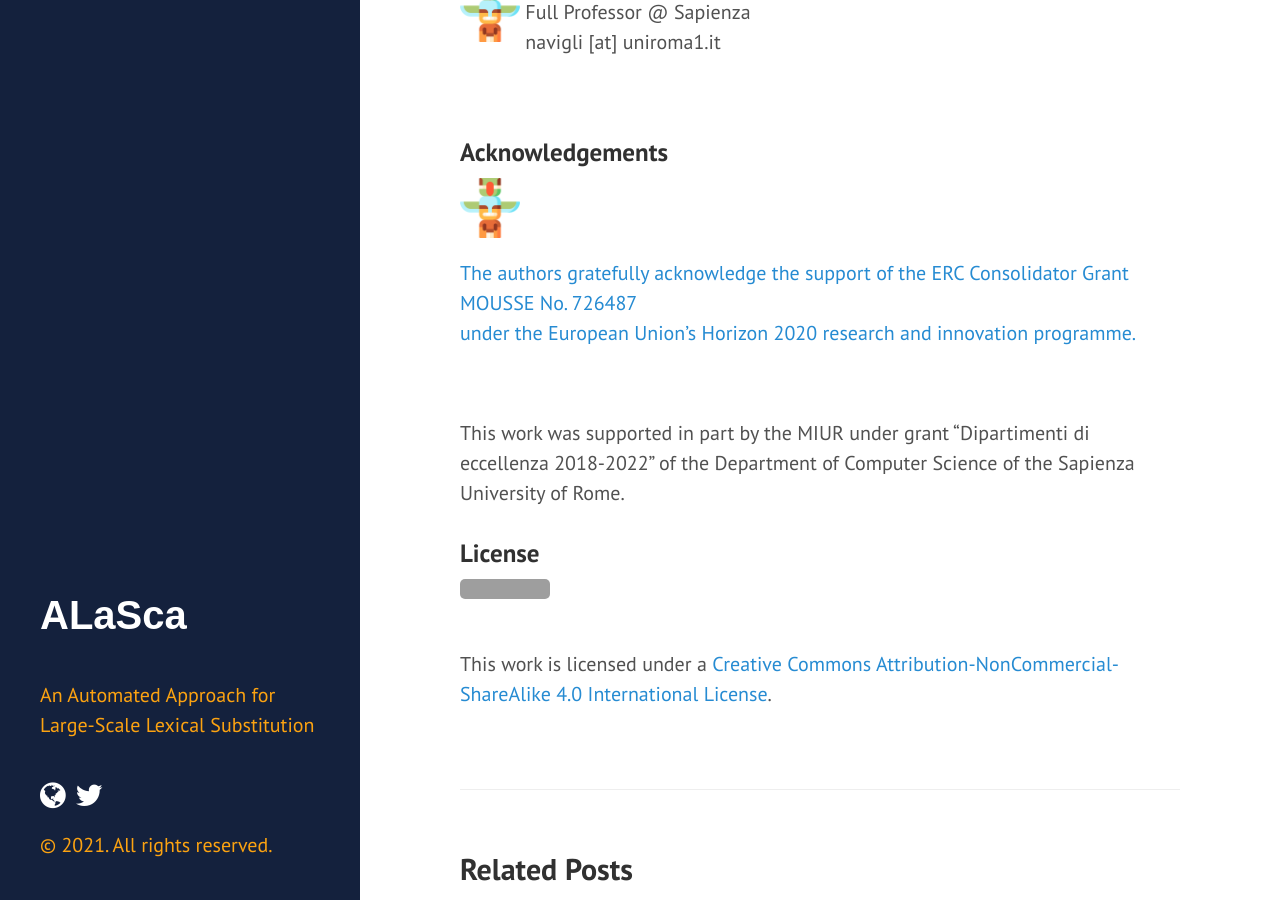
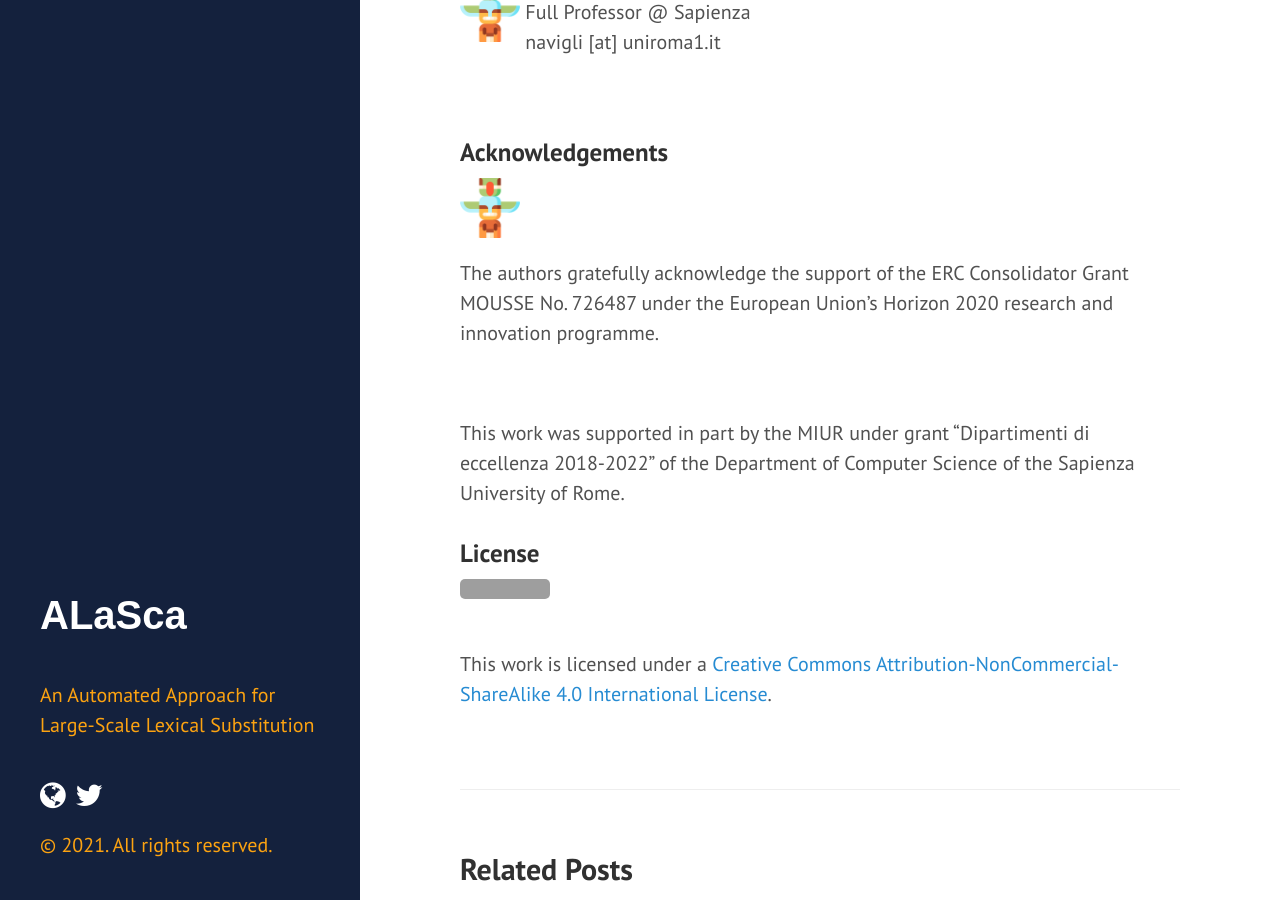
Before and after one commit to caterinaLacerra/ALaSca, a Jekyll site: the page built from docs/_posts/2021-05-24-datasets.md, in a window 1280 px wide and 900 px high, scrolled down 1571 px. Built offline with Jekyll 4.4.1, drawn with Linux system fonts in a browser that asks for light colours; grey boxes are pictures that could not be loaded.

```diff
--- a/docs/_posts/2021-05-24-datasets.md
+++ b/docs/_posts/2021-05-24-datasets.md
@@ -71,7 +71,7 @@ In the [supplementary material](/docs/assets/supplementary_alasca.pdf) we provid
 
 <div style="display:inline-block;vertical-align:middle;">
   <p class="content-holder">
-  <a>The authors gratefully acknowledge the support of the ERC Consolidator Grant MOUSSE No. 726487 <br/>under the European Union’s Horizon 2020 research and innovation programme.</a><br/>
+  The authors gratefully acknowledge the support of the ERC Consolidator Grant MOUSSE No. 726487 under the European Union’s Horizon 2020 research and innovation programme.
 </p>
 </div><br/>
 
```
